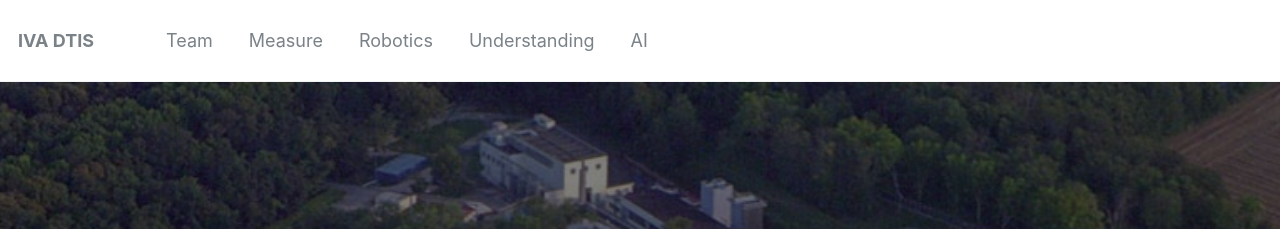
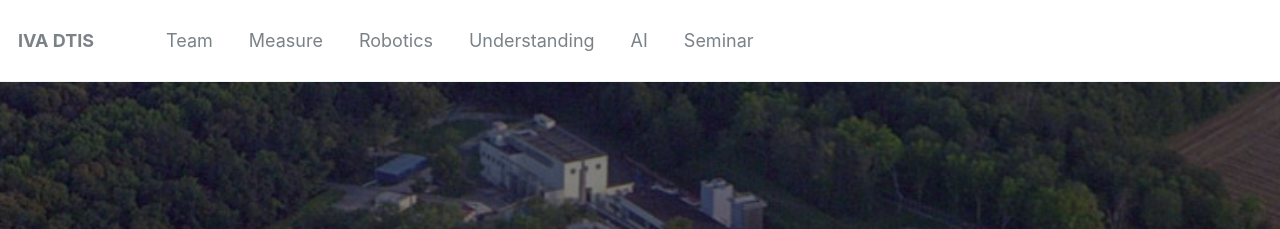
Before and after one commit to iva-dtis/iva-dtis.github.io, a Jekyll site: the page built from _pages/about.md, in a window 1280 px wide and 900 px high. Shown: the top 229 px of the window. Built offline with Jekyll 4.4.1, drawn with Linux system fonts in a browser that asks for light colours; some web fonts are replaced.

Commit message:
Update navigation.yml

```diff
--- a/_data/navigation.yml
+++ b/_data/navigation.yml
@@ -14,3 +14,6 @@ main:
 
   - title: "AI"
     url: /ai/
+
+  - title: "Seminar"
+    url: /seminar/
```
